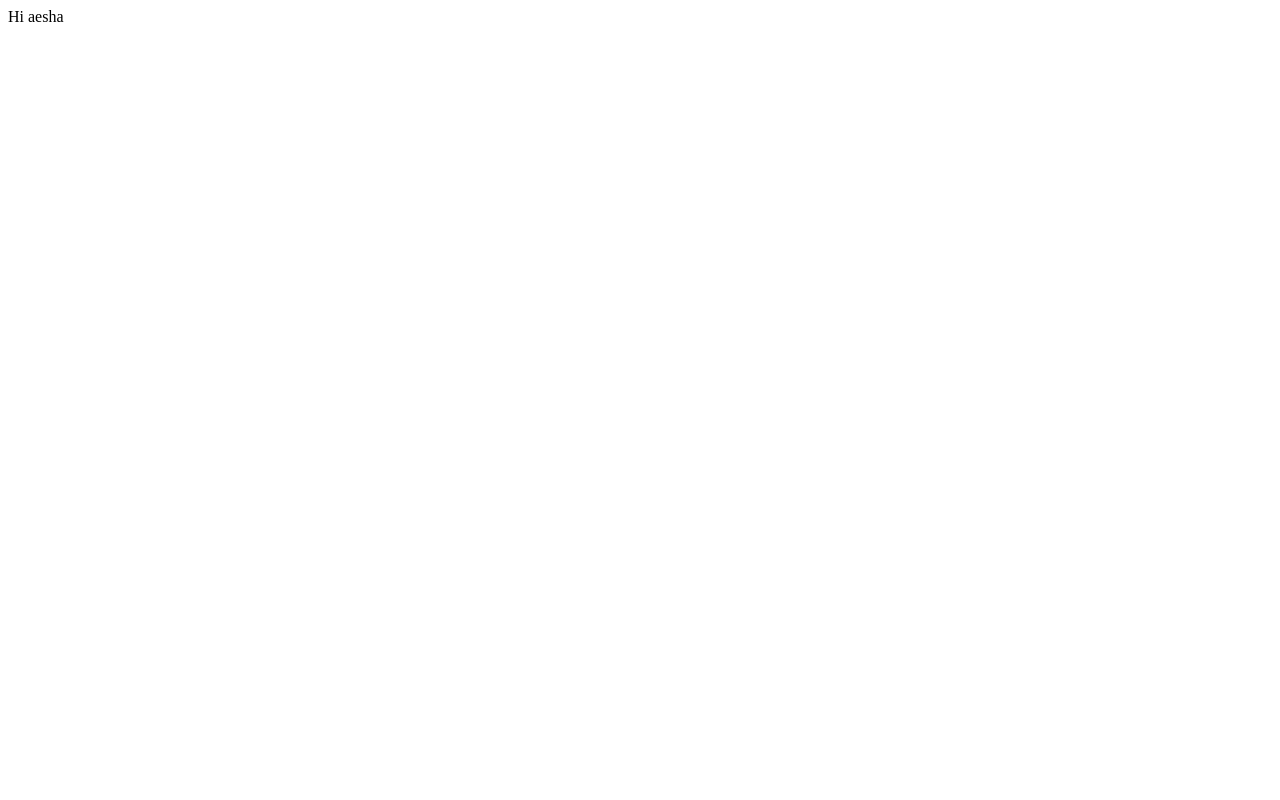
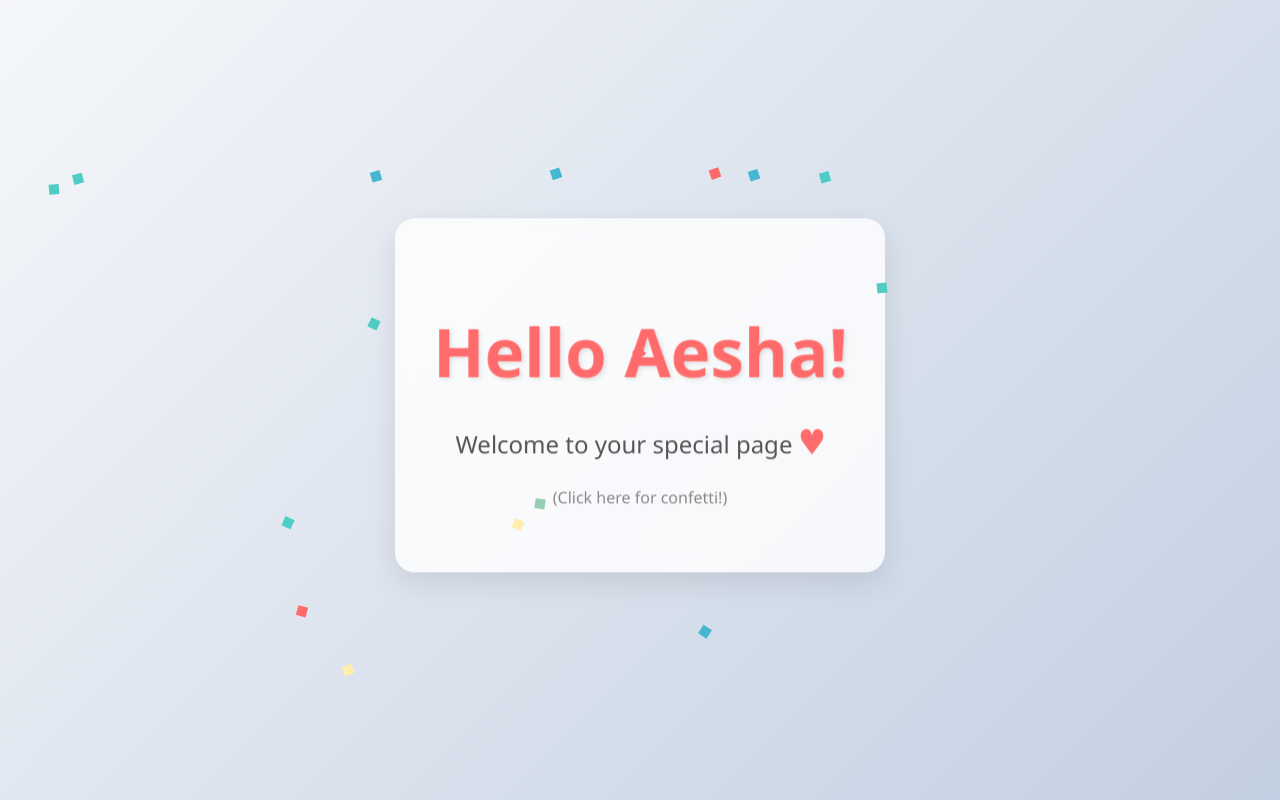
Before and after one commit to VanshBhadani/trytimapass, a plain HTML site: page index.html in a window 1280 px wide. Drawn offline with Linux system fonts and the light colour scheme.

Commit message:
his commit

```diff
--- a/index.html
+++ b/index.html
@@ -1 +1,17 @@
-Hi aesha
+<!DOCTYPE html>
+<html lang="en">
+<head>
+    <meta charset="UTF-8">
+    <meta name="viewport" content="width=device-width, initial-scale=1.0">
+    <title>Hello Aesha</title>
+    <link rel="stylesheet" href="style.css">
+</head>
+<body>
+    <div class="container">
+        <h1>Hello Aesha!</h1>
+        <p>Welcome to your special page <span class="heart">♥</span></p>
+        <p style="font-size: 1rem; margin-top: 20px; color: #888;">(Click here for confetti!)</p>
+    </div>
+    <script src="script.js"></script>
+</body>
+</html>
--- /dev/null
+++ b/script.js
@@ -0,0 +1,45 @@
+document.addEventListener('DOMContentLoaded', () => {
+    const container = document.querySelector('.container');
+
+    container.addEventListener('click', () => {
+        createConfetti();
+    });
+
+    // Auto create some confetti on load
+    setInterval(createConfetti, 2000);
+});
+
+function createConfetti() {
+    const colors = ['#ff6b6b', '#4ecdc4', '#45b7d1', '#96ceb4', '#ffeead'];
+
+    for (let i = 0; i < 10; i++) {
+        const confetti = document.createElement('div');
+        confetti.classList.add('confetti');
+
+        const left = Math.random() * window.innerWidth;
+        const animDuration = Math.random() * 3 + 2;
+        const color = colors[Math.floor(Math.random() * colors.length)];
+
+        confetti.style.left = `${left}px`;
+        confetti.style.top = '-10px';
+        confetti.style.backgroundColor = color;
+        confetti.style.animationDuration = `${animDuration}s`;
+
+        document.body.appendChild(confetti);
+
+        // Remove element after animation
+        setTimeout(() => {
+            confetti.remove();
+        }, animDuration * 1000);
+    }
+}
+
+// Add keyframes for falling animation dynamically
+const styleSheet = document.createElement("style");
+styleSheet.innerText = `
+@keyframes fall {
+    to {
+        transform: translateY(100vh) rotate(720deg);
+    }
+}`;
+document.head.appendChild(styleSheet);
--- /dev/null
+++ b/style.css
@@ -0,0 +1,69 @@
+body {
+    margin: 0;
+    padding: 0;
+    font-family: 'Segoe UI', Tahoma, Geneva, Verdana, sans-serif;
+    background: linear-gradient(135deg, #f5f7fa 0%, #c3cfe2 100%);
+    height: 100vh;
+    display: flex;
+    justify-content: center;
+    align-items: center;
+    overflow: hidden;
+}
+
+.container {
+    text-align: center;
+    background: rgba(255, 255, 255, 0.8);
+    padding: 3rem;
+    border-radius: 20px;
+    box-shadow: 0 10px 30px rgba(0, 0, 0, 0.1);
+    backdrop-filter: blur(10px);
+    animation: float 6s ease-in-out infinite;
+}
+
+h1 {
+    font-size: 4rem;
+    color: #ff6b6b;
+    margin-bottom: 1rem;
+    text-shadow: 2px 2px 4px rgba(0, 0, 0, 0.1);
+    animation: pulse 2s infinite;
+}
+
+p {
+    font-size: 1.5rem;
+    color: #555;
+}
+
+.heart {
+    color: #ff6b6b;
+    font-size: 2rem;
+    animation: heartbeat 1.5s ease-in-out infinite;
+    display: inline-block;
+}
+
+@keyframes float {
+    0% { transform: translateY(0px); }
+    50% { transform: translateY(-20px); }
+    100% { transform: translateY(0px); }
+}
+
+@keyframes pulse {
+    0% { transform: scale(1); }
+    50% { transform: scale(1.05); }
+    100% { transform: scale(1); }
+}
+
+@keyframes heartbeat {
+    0% { transform: scale(1); }
+    14% { transform: scale(1.3); }
+    28% { transform: scale(1); }
+    42% { transform: scale(1.3); }
+    70% { transform: scale(1); }
+}
+
+.confetti {
+    position: absolute;
+    width: 10px;
+    height: 10px;
+    background-color: #f00;
+    animation: fall linear forwards;
+}
```
